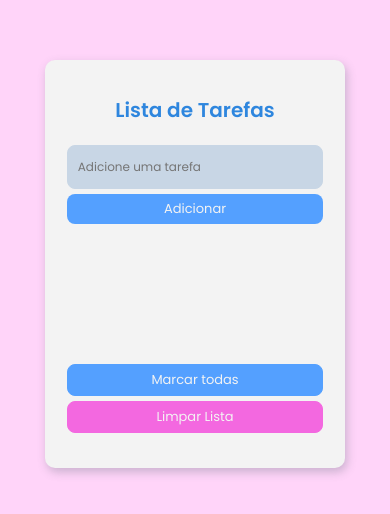
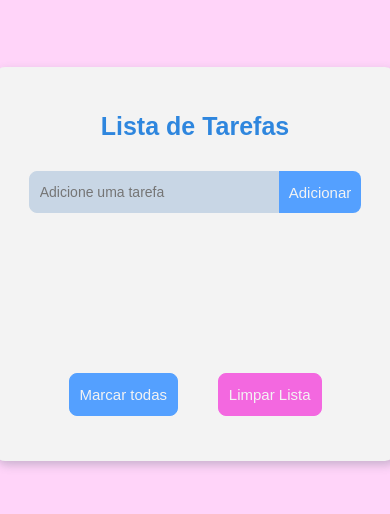
Before and after one commit to reprograma/On13-TodasEmTech-ProjetoListToDo, a plain HTML site: page projeto/index.html in a window 390 px wide. Shown: the part 158-672 px from the top of the page. Drawn offline with Linux system fonts and the light colour scheme.

Commit message:
entrega do projeto

```diff
--- a/projeto/style.css
+++ b/projeto/style.css
@@ -1,5 +1,3 @@
-@import url('https://fonts.googleapis.com/css2?family=Poppins:wght@300;400;600&display=swap');
-
 /* resets */
 
 * {
@@ -20,38 +18,10 @@ body {
   align-items: center;
 }
 
-/* DESAFIO 1 */
-.erro {
-  animation: alerta .3s linear;
-} /* classe criada para mudar estilo do input quando vazio*/
-
-@keyframes alerta {
-  0% {
-    border: solid 1px #ee5253;
-    background-color: #ff6b6b50;
-  }
-  25% {
-    border: solid 1px #c8d6e5;
-  }
-  50% {
-    border: solid 1px #ee5253;
-  }
-  75% {
-    border: solid 1px #c8d6e5;
-  }
-  100% {
-    border: solid 1px #ee5253;
-    background-color: #ff6b6b50;
-  }
-} /* animação usada no erro */
-
-.checked:before {
-  content: "🟣";
-}
-
 .container_principal {
   background-color: #f3f3f3;
-  min-width: 40rem; /* 400px */
+  min-width: 40rem;
+  /* 400px */
   max-height: 60vh;
   padding: 2.5rem;
   display: flex;
@@ -67,6 +37,7 @@ body {
   font-size: 2.5rem;
   color: #2e86de;
 }
+
 
 /* formulario */
 
@@ -93,7 +64,7 @@ body {
   border-right: none;
 }
 
-.button_add  {
+.button_add {
   background-color: #54a0ff;
   color: #f3f3f3;
   padding: 0 1rem;
@@ -110,6 +81,7 @@ body {
   transition: linear .3s;
 }
 
+
 /* container de tarefas */
 
 .container_tarefas {
@@ -117,7 +89,7 @@ body {
   min-height: 10rem;
   border-radius: .5rem;
   padding: 1rem 0;
-  overflow-y: auto ;
+  overflow-y: auto;
 }
 
 .lista_tarefas {
@@ -133,19 +105,21 @@ li {
   padding: .8rem .5rem;
 }
 
-li > p, li > span {
+li>p,
+li>span {
   font-size: 1.4rem;
 }
 
-li > p:before {
+li>p:before {
   content: "🔘";
   font-size: 1.2rem;
   margin-right: .5rem;
 }
 
-li > p {
+li>p {
   width: 80%;
 }
+
 
 /* container dos botões */
 
@@ -166,7 +140,8 @@ li > p {
   border: solid 1px #f368e0;
 }
 
-.button_limpa, .button_marca {
+.button_limpa,
+.button_marca {
   color: #f3f3f3;
   padding: 1.2rem 1rem;
   font-size: 1.5rem;
@@ -187,70 +162,5 @@ li > p {
   transition: linear .3s;
 }
 
+
 /* responsividade */
-
-@media only screen and (max-width: 480px) {
-  .container_principal {
-    min-width: 30rem;
-    padding: 1.5rem;
-  }
-
-  .titulo_lista {
-    margin: 2rem 0;
-  font-size: 2rem;
-  }
-
-  .form_add {
-    flex-direction: column;
-    margin-bottom: 2rem;
-  }
-
-  .input_add {
-    width: 100%;
-    border-radius: .8rem;
-    font-size: 1.2rem;
-  }
-
-  .input_add:focus {
-    border-right: solid 1px #00d2d3;
-  }
-
-  .button_add {
-    padding: .5rem;
-    font-size: 1.3rem;
-    border-radius: .8rem;
-    margin-top: .5rem;
-  }
-
-  li {
-    font-size: 1.2rem;
-  }
-
-  .modelo {
-    min-height: 7rem;
-    padding: .5rem 0;
-  }
-
-  .modelo_tarefa {
-    padding: .7rem;
-  }
-
-  .modelo_conteudo {
-    padding: .6rem .5rem;
-  }
-
-  .container_botoes {
-    /* width: 100%; */
-    flex-direction: column;
-    margin: 2rem;
-  }
-
-  .button_marca, .button_limpa {
-    padding: .5rem;
-    font-size: 1.3rem;
-    width: 100%;
-  }
-  .button_limpa {
-    margin-top: .5rem ;
-  }
-}
```
Also changed, not shown: projeto/script.js (+4 -4 lines), projeto/index.html (indentation only).
